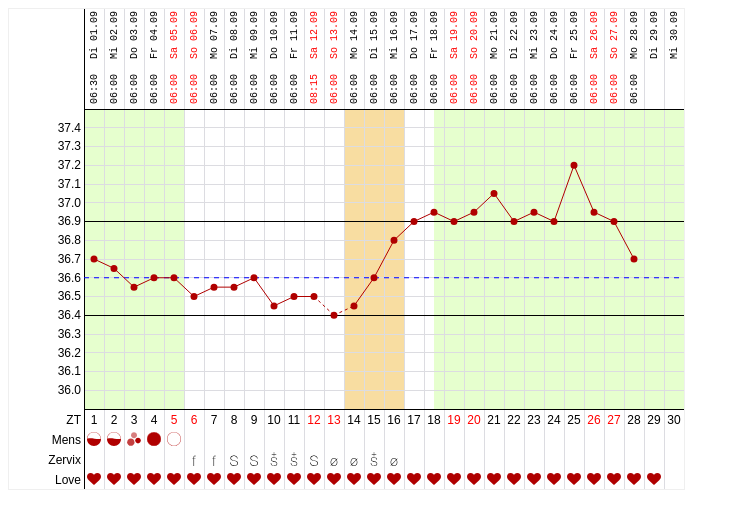
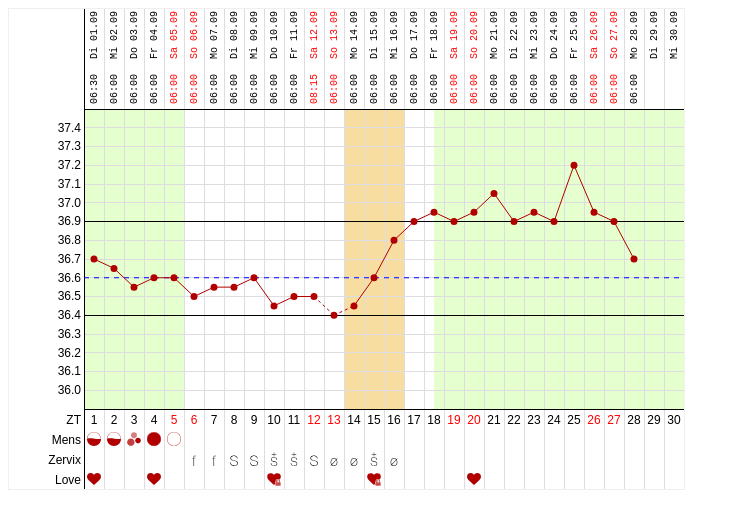
Before and after one commit to SteKoe/nfp, a website: page app/index.html in a window 1280 px wide. Shown: the whole page, without its empty margins (0-740 px from the left). Drawn offline with nearby package versions, Linux system fonts and the light colour scheme.

Commit message:
chore(symbol): adds icon for safer sex

```diff
--- a/app/js/app.js
+++ b/app/js/app.js
@@ -6,26 +6,26 @@ angular.module('de.stekoe.nfp', [
     .controller('IndexController', function ($scope, $http, Cervix, SymptothermalMethodService) {
 
         var exampleCycle = [
-            {"date": "2015-09-01", "time": "06:30", "temperature": 36.70, "menstruation": 2},
+            {"date": "2015-09-01", "time": "06:30", "temperature": 36.70, "menstruation": 2, love: 1},
             {"date": "2015-09-02", "time": "06:00", "temperature": 36.65, "menstruation": 2},
             {"date": "2015-09-03", "time": "06:00", "temperature": 36.55, "menstruation": 4},
-            {"date": "2015-09-04", "time": "06:00", "temperature": 36.60, "menstruation": 3},
+            {"date": "2015-09-04", "time": "06:00", "temperature": 36.60, "menstruation": 3, love: 1},
             {"date": "2015-09-05", "time": "06:00", "temperature": 36.60, "menstruation": 1},
             {"date": "2015-09-06", "time": "06:00", "temperature": 36.50, "cervix": Cervix.f},
             {"date": "2015-09-07", "time": "06:00", "temperature": 36.55, "cervix": Cervix.f},
             {"date": "2015-09-08", "time": "06:00", "temperature": 36.55, "cervix": Cervix.s},
             {"date": "2015-09-09", "time": "06:00", "temperature": 36.60, "cervix": Cervix.s},
-            {"date": "2015-09-10", "time": "06:00", "temperature": 36.45, "cervix": Cervix.S},
+            {"date": "2015-09-10", "time": "06:00", "temperature": 36.45, "cervix": Cervix.S, love: 2},
             {"date": "2015-09-11", "time": "06:00", "temperature": 36.50, "cervix": Cervix.S},
             {"date": "2015-09-12", "time": "08:15", "temperature": 36.50, "cervix": Cervix.s},
             {"date": "2015-09-13", "time": "06:00", "temperature": 36.40, "cervix": Cervix.o, "exclude": true},
             {"date": "2015-09-14", "time": "06:00", "temperature": 36.45, "cervix": Cervix.o},
-            {"date": "2015-09-15", "time": "06:00", "temperature": 36.60, "cervix": Cervix.S},
+            {"date": "2015-09-15", "time": "06:00", "temperature": 36.60, "cervix": Cervix.S, love: 2},
             {"date": "2015-09-16", "time": "06:00", "temperature": 36.80, "cervix": Cervix.o},
             {"date": "2015-09-17", "time": "06:00", "temperature": 36.90},
             {"date": "2015-09-18", "time": "06:00", "temperature": 36.95},
             {"date": "2015-09-19", "time": "06:00", "temperature": 36.90},
-            {"date": "2015-09-20", "time": "06:00", "temperature": 36.95},
+            {"date": "2015-09-20", "time": "06:00", "temperature": 36.95, love: 1},
             {"date": "2015-09-21", "time": "06:00", "temperature": 37.05},
             {"date": "2015-09-22", "time": "06:00", "temperature": 36.90},
             {"date": "2015-09-23", "time": "06:00", "temperature": 36.95},
--- a/app/js/core/directives/graph.html
+++ b/app/js/core/directives/graph.html
@@ -76,6 +76,25 @@
 		c-0.149-0.119-0.353-0.312-0.613-0.581c-0.261-0.269-0.674-0.755-1.239-1.462c-0.566-0.706-1.072-1.432-1.519-2.175
 		c-0.446-0.744-0.845-1.646-1.194-2.702C0.174,15.328,0,14.301,0,13.305z"/>
 	</symbol>
+	<symbol id="heart-safe" viewBox="0 0 40 40">
+		<path d="M23.668,28.646c0.291-0.283,0.63-0.477,1.001-0.574v-1.57c0-1.866,0.676-3.489,2.009-4.823
+		c1.339-1.337,2.961-2.016,4.823-2.016c1.768,0,3.316,0.619,4.617,1.828c2.242-2.712,3.382-5.385,3.382-8.019
+		c0-3.192-0.922-5.687-2.764-7.486c-1.843-1.8-4.39-2.701-7.639-2.701c-0.899,0-1.818,0.159-2.753,0.47
+		c-0.937,0.311-1.808,0.731-2.612,1.262c-0.805,0.529-1.499,1.028-2.079,1.489C21.072,6.974,20.521,7.465,20,7.988
+		c-0.522-0.523-1.077-1.014-1.653-1.481c-0.581-0.461-1.274-0.96-2.079-1.489c-0.805-0.53-1.676-0.951-2.612-1.262
+		c-0.935-0.312-1.854-0.47-2.753-0.47c-3.253,0-5.795,0.901-7.638,2.701C1.42,7.786,0.5,10.28,0.5,13.472
+		c0,0.971,0.17,1.974,0.511,3.004c0.341,1.029,0.73,1.908,1.165,2.633s0.928,1.434,1.48,2.123c0.551,0.686,0.954,1.163,1.208,1.425
+		c0.252,0.262,0.452,0.445,0.595,0.566l13.583,13.102c0.261,0.258,0.58,0.391,0.957,0.391s0.697-0.133,0.957-0.391L23,34.356v-4.104
+		C23,29.639,23.228,29.087,23.668,28.646z"/>
+		<path d="M31.501,24.166c-0.659,0-1.184,0.218-1.65,0.686c-0.463,0.463-0.688,1.003-0.688,1.65v1.496h0.438L33,24.725
+		C32.57,24.352,32.091,24.166,31.501,24.166z"/>
+		<path fill-opacity="0.7" d="M37.753,28.998h-0.421v-2.496c0-1.597-0.572-2.971-1.716-4.116c-1.146-1.144-2.519-1.723-4.115-1.723
+		c-1.598,0-2.972,0.579-4.116,1.723c-1.145,1.146-1.716,2.52-1.716,4.116v2.496h-0.422c-0.342,0-0.636,0.126-0.882,0.365
+		C24.119,29.609,24,29.902,24,30.252v7.501c0,0.342,0.119,0.636,0.365,0.882S24.905,39,25.247,39h12.506
+		c0.342,0,0.636-0.119,0.882-0.365S39,38.095,39,37.753v-7.501c0-0.35-0.119-0.643-0.365-0.889
+		C38.389,29.124,38.095,28.998,37.753,28.998z M34.837,28.998h-6.674v-2.496c0-0.921,0.332-1.709,0.979-2.357
+		c0.654-0.655,1.437-0.979,2.358-0.979c0.92,0,1.702,0.323,2.357,0.979c0.647,0.648,0.979,1.437,0.979,2.357V28.998z"/>
+	</symbol>
 	<symbol id="mens-schmier" viewBox="0 0 40 40">
 		<path d="M20,1c10.477,0,19,8.523,19,19s-8.523,19-19,19S1,30.477,1,20S9.523,1,20,1 M20,0C8.954,0,0,8.954,0,20
 		c0,11.047,8.954,20,20,20c11.047,0,20-8.953,20-20C40,8.954,31.047,0,20,0L20,0z"/>
--- a/app/js/core/directives/graph.js
+++ b/app/js/core/directives/graph.js
@@ -109,8 +109,13 @@ angular.module('de.stekoe.nfp.core')
                 return (symbol) ? ['#cervix-', symbol].join('') : null;
             }});
             drawSimpleGraph("Love", {marginTop: graphs.love.marginTop, symbolFn: function(d) {
-                console.log(d);
-                return "#heart"
+                var clazz = ['#'];
+                if(d.love === 1) {
+                    clazz.push('heart');
+                } else if(d.love === 2) {
+                    clazz.push('heart-safe');
+                }
+                return clazz.join('')
             }});
 
             function drawCycleDayNumbers() {
```
